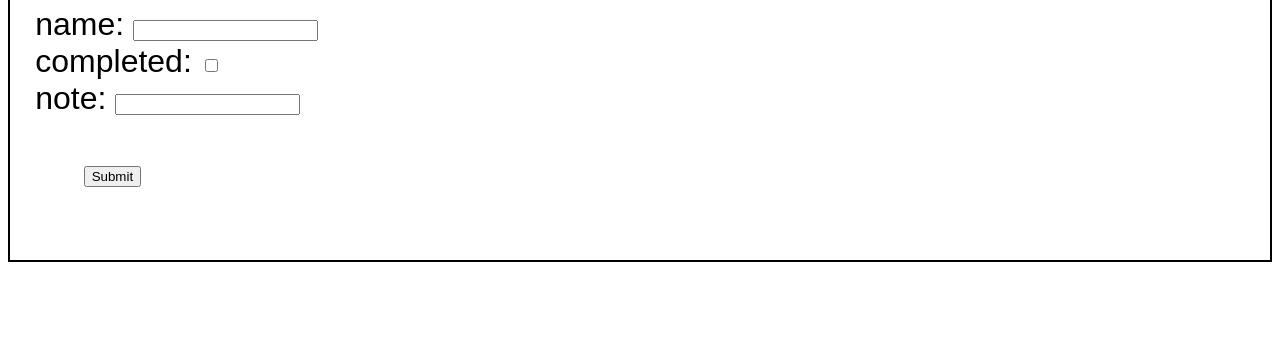
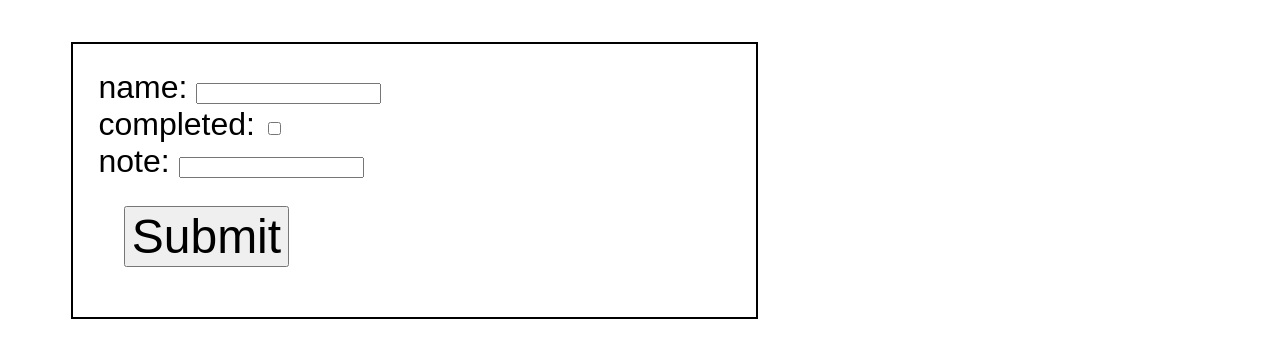
Before and after one commit to SharonTzur/Wix, a website: page public/todo.html in a window 1280 px wide. Shown: the part 66-424 px from the top of the page. Drawn offline with Linux system fonts and the light colour scheme; a web font is replaced by a local one.

Commit message:
try mongo

```diff
--- a/public/style.css
+++ b/public/style.css
@@ -6,7 +6,7 @@ body {
     font-size:2em;
 }
 #todo-form {
-    margin:5%
+    margin:5%;
     width:50%;
     border:2px solid black;
     padding: 2%;
@@ -25,4 +25,5 @@ body {
 {
     font-family: 'News Cycle', sans-serif;
     margin: 4%;
+    font-size:1.5em;
 }
```
